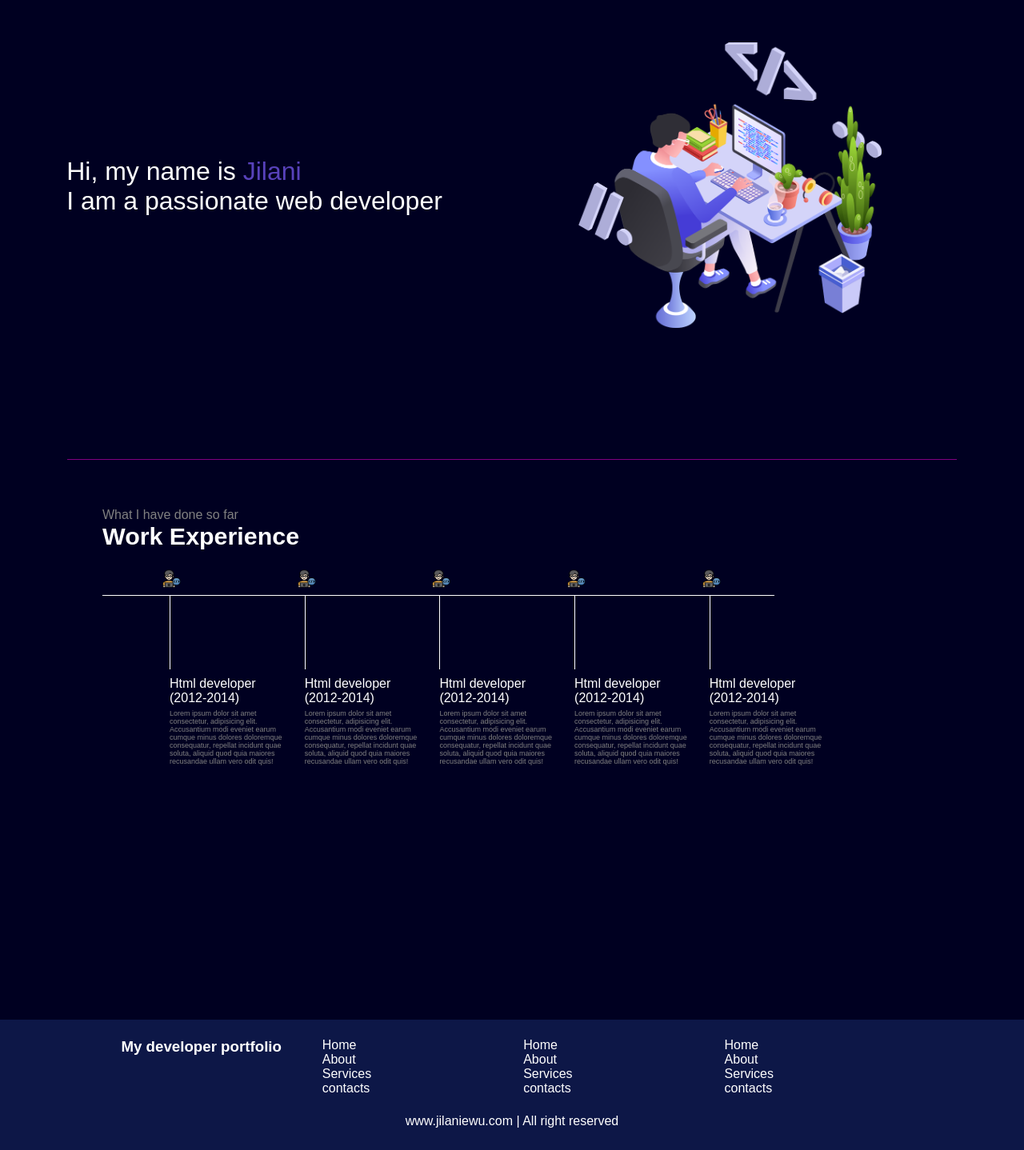
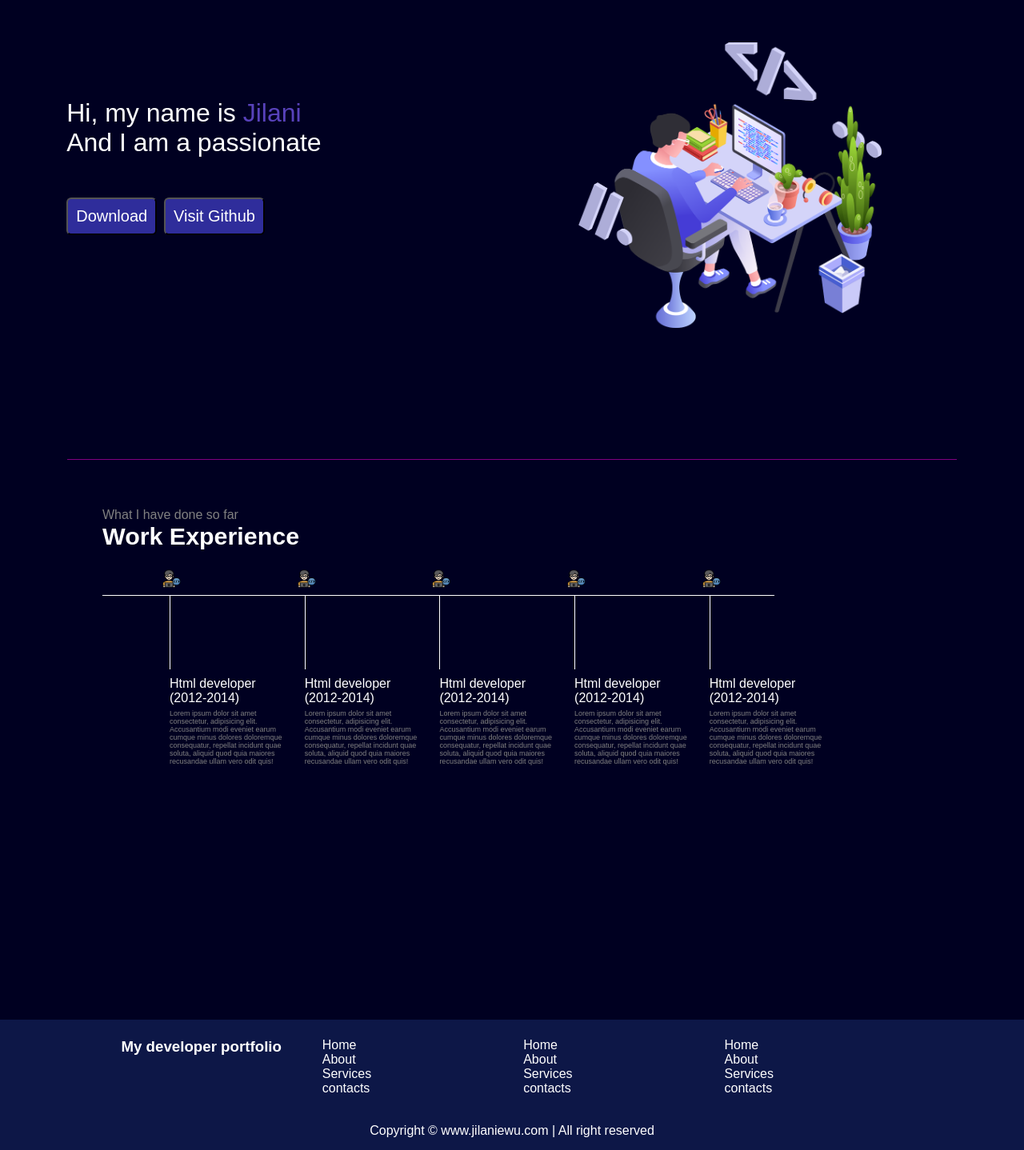
Before and after one commit to Jilaniewu/Projects, a plain HTML site: page index.html in a window 1280 px wide. Shown: the part 177-1615 px from the top of the page at 80% size. Drawn offline with nearby package versions, Linux system fonts and the light colour scheme.

Commit message:
primary done

```diff
--- a/index.html
+++ b/index.html
@@ -51,6 +51,18 @@
       }
       .leftsection {
         font-size: 2rem;
+      }
+      .leftsection .buttons{
+        padding: 50px 0;
+      }
+      .leftsection .btn{
+        padding: 10px;
+        background-color: rgb(47, 45, 155);
+        color: white;
+        border-radius: 6px;
+        font-size: 20px;
+        cursor: pointer;
+
       }
       .rightsection img {
         width: 80%;
@@ -131,6 +143,7 @@
       }
       footer .footer-right{
         text-align: center;
+        padding: 12px 0;
       }
     </style>
   </head>
@@ -154,8 +167,12 @@
         <div class="leftsection">
           Hi, my name is
           <span class="purple">Jilani</span>
-          <div>I am a passionate web developer</div>
+          <div>And I am a passionate</div>
           <span id="element"></span>
+    <div class="buttons">
+      <button class="btn">Download</button>
+      <button class="btn">Visit Github</button>
+    </div>
         </div>
 
         <div class="rightsection">
@@ -221,7 +238,7 @@
 
         </div>
         <div class="footer-right">
-          www.jilaniewu.com | All right reserved
+          Copyright &copy www.jilaniewu.com | All right reserved
         </div>
       </footer>
 
```
